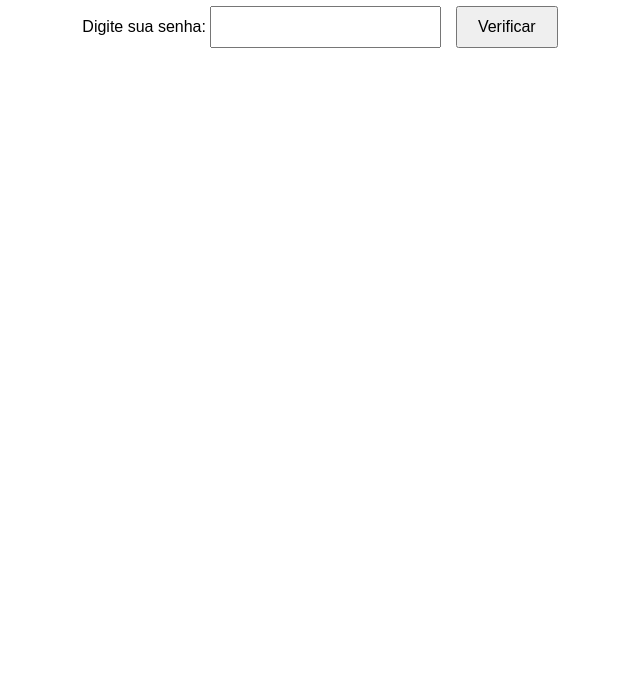
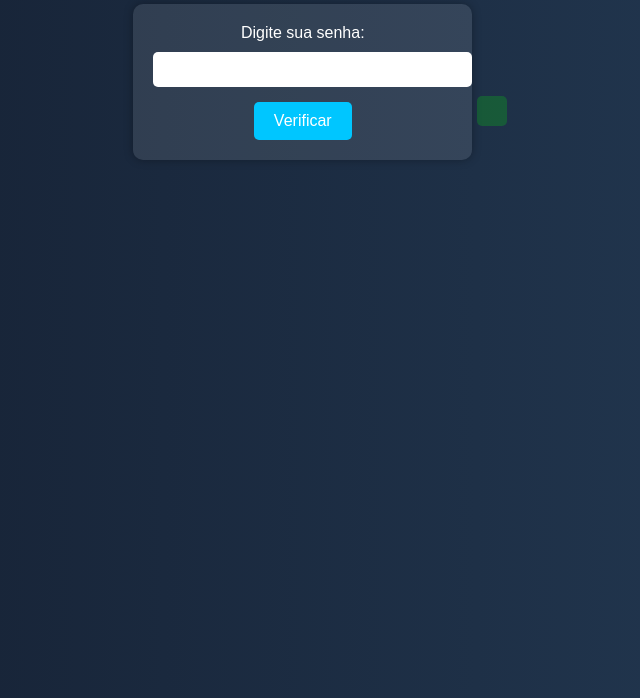
Before and after one commit to Raphin1506/passwordCheck, a plain HTML site: page index.html in a window 1280 px wide. Shown: the part 102-800 px from the top of the page, without its empty margins (320-960 px from the left). Drawn offline with Linux system fonts and the light colour scheme.

Commit message:
Update style.css

```diff
--- a/css/style.css
+++ b/css/style.css
@@ -1,31 +1,75 @@
 body {
     font-family: Arial, sans-serif;
+    background: linear-gradient(to right, #141e30, #243b55);
+    color: #fff;
     text-align: center;
-    margin: 50px;
+    padding: 20px;
+}
+
+h1 {
+    font-size: 2rem;
+    margin-bottom: 20px;
 }
 
 form {
-    margin-bottom: 20px;
+    background: rgba(255, 255, 255, 0.1);
+    padding: 20px;
+    border-radius: 10px;
+    display: inline-block;
+    box-shadow: 0 0 10px rgba(0, 0, 0, 0.3);
 }
 
-input {
+label {
+    font-size: 1rem;
+    display: block;
+    margin-bottom: 10px;
+}
+
+input[type="password"] {
+    width: 100%;
     padding: 10px;
-    font-size: 16px;
-    margin-right: 10px;
+    border: none;
+    border-radius: 5px;
+    margin-bottom: 15px;
 }
 
 button {
+    background: #00c6ff;
+    color: #fff;
+    border: none;
     padding: 10px 20px;
-    font-size: 16px;
+    font-size: 1rem;
+    border-radius: 5px;
     cursor: pointer;
+    transition: 0.3s;
+}
+
+button:hover {
+    background: #0072ff;
 }
 
 .result {
     margin-top: 20px;
-    font-size: 18px;
+    padding: 15px;
+    background: rgba(0, 255, 0, 0.2);
+    border-radius: 5px;
+    display: inline-block;
+    max-width: 400px;
+    text-align: left;
 }
 
-ul {
-    text-align: left;
-    list-style-type: none;
+.result p {
+    margin: 5px 0;
 }
+
+.result ul {
+    list-style: none;
+    padding: 0;
+}
+
+.result li {
+    background: rgba(255, 255, 255, 0.2);
+    padding: 5px;
+    border-radius: 3px;
+    margin-top: 5px;
+}
```
